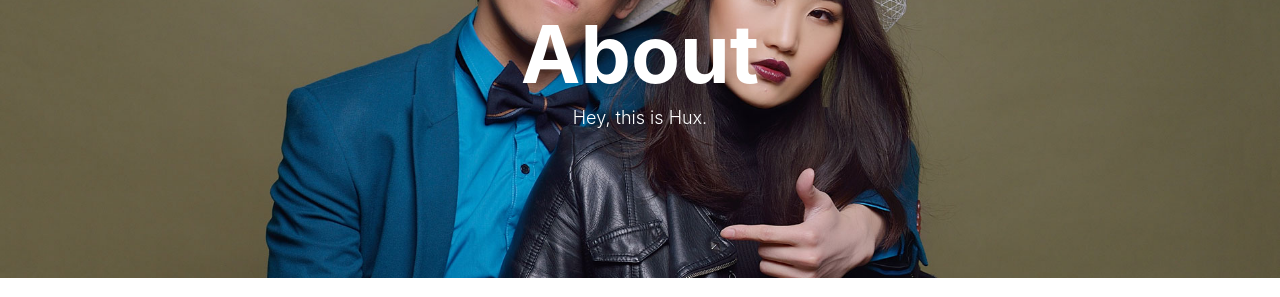
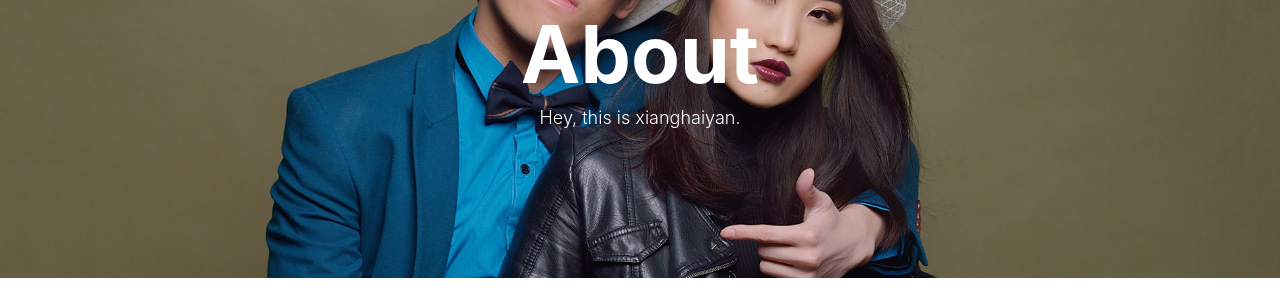
Before and after one commit to xianghaiyan/xianghaiyan.github.io, a Jekyll site: the page built from about.html, in a window 1280 px wide. Shown: the part 140-437 px from the top of the page. Built offline with Jekyll 4.4.1, drawn with Linux system fonts in a browser that asks for light colours; nearby versions of some CDN libraries; comment, search, counter and statistics services are not loaded.

Commit message:
yup ming
kunming

```diff
--- /dev/null
+++ b/CNAME
@@ -0,0 +1 @@
+lhh88.com
--- a/about.html
+++ b/about.html
@@ -1,7 +1,7 @@
 ---
 layout: page
 title: "About"
-description: "Hey, this is Hux."
+description: "Hey, this is xianghaiyan."
 header-img: "img/about-bg.jpg"
 ---
 
```
